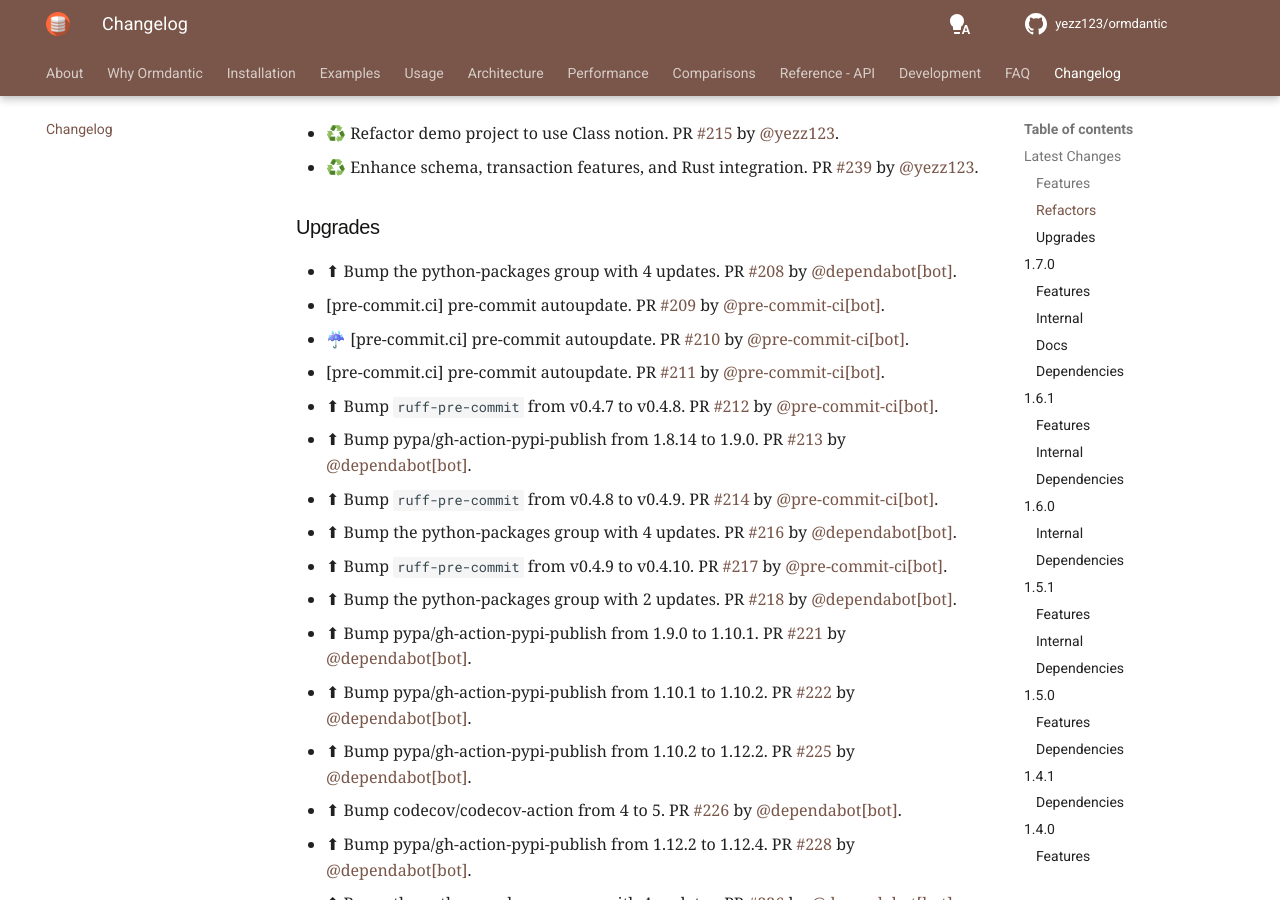
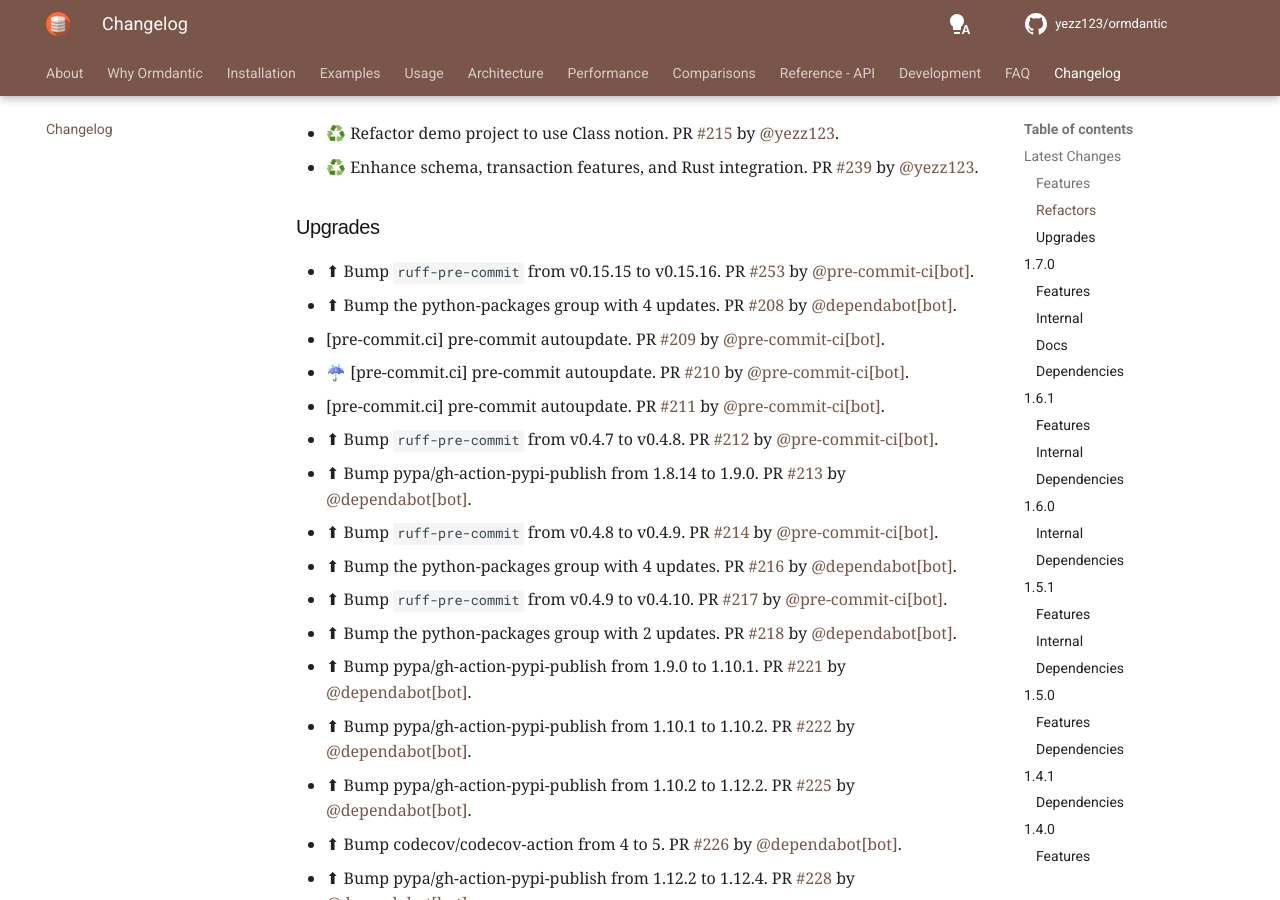
Before and after one commit to yezz123/ormdantic, an MkDocs documentation site: the page built from docs/release.md, in a window 1280 px wide and 900 px high, scrolled down 455 px. Built offline with MkDocs 1.6.1 and Material for MkDocs 9.7.7, drawn with Linux system fonts in a browser that asks for light colours; comment, search, counter and statistics services are not loaded.

Commit message:
📝 Update release notes
[skip ci]

```diff
--- a/docs/release.md
+++ b/docs/release.md
@@ -15,6 +15,7 @@
 
 ### Upgrades
 
+* ⬆ Bump `ruff-pre-commit` from v0.15.15 to v0.15.16. PR [#253](https://github.com/yezz123/ormdantic/pull/253) by [@pre-commit-ci[bot]](https://github.com/apps/pre-commit-ci).
 - ⬆ Bump the python-packages group with 4 updates. PR [#208](https://github.com/yezz123/ormdantic/pull/208) by [@dependabot[bot]](https://github.com/apps/dependabot).
 - [pre-commit.ci] pre-commit autoupdate. PR [#209](https://github.com/yezz123/ormdantic/pull/209) by [@pre-commit-ci[bot]](https://github.com/apps/pre-commit-ci).
 - ☔ [pre-commit.ci] pre-commit autoupdate. PR [#210](https://github.com/yezz123/ormdantic/pull/210) by [@pre-commit-ci[bot]](https://github.com/apps/pre-commit-ci).
```
